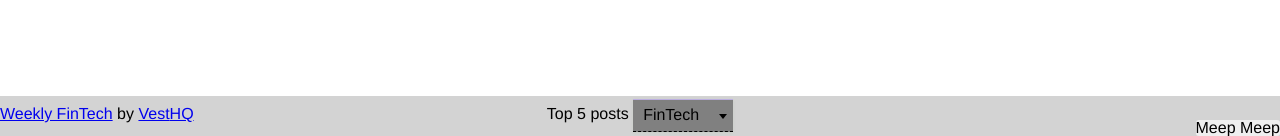
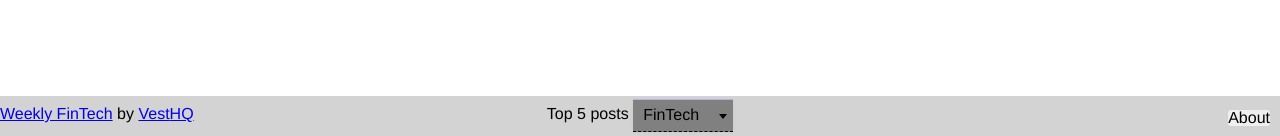
Before and after one commit to VestHQ/FinTechToGo, a Jekyll site: the page built from index.html, in a window 1280 px wide. Shown: the part 764-900 px from the top of the page. Built offline with Jekyll 4.4.1, drawn with Linux system fonts in a browser that asks for light colours.

Commit message:
additional minor changes to the header
added comments and changed the margin slightly

```diff
--- a/_includes/header.html
+++ b/_includes/header.html
@@ -54,7 +54,7 @@
 
   <div class="content">
     <div class="buttons">
-      <div id="five" class="button">Meep Meep</div>
+      <div id="five" class="button">About</div>
     </div>
   </div>
 </div>
--- a/_sass/3-layout/header.sass
+++ b/_sass/3-layout/header.sass
@@ -35,6 +35,7 @@ h1
   bottom: 0
   right: 0
   z-index: 3
+  margin: 10px
 
 // Navigation
 
```
Also changed, not shown: other parts of _includes/header.html (+2 -2 lines), 2 other files.
